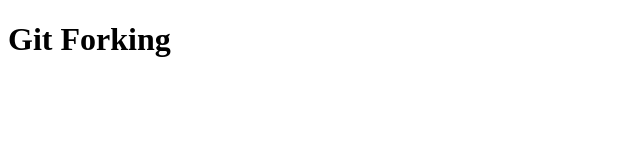
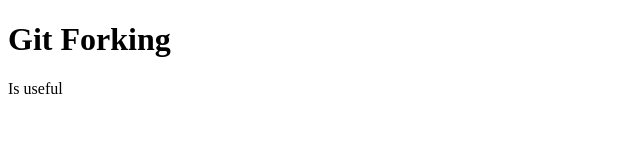
Before and after one commit to 874bowen/fork-trial, a plain HTML site: page index.htm in a window 1280 px wide. Shown: the full height of the page, 0-640 px from the left. Drawn offline with Linux system fonts and the light colour scheme.

Commit message:
index.html changed

```diff
--- a/index.htm
+++ b/index.htm
@@ -8,5 +8,6 @@
 </head>
 <body>
     <h1>Git Forking</h1>
+    <p>Is useful</p>
 </body>
 </html>
```
